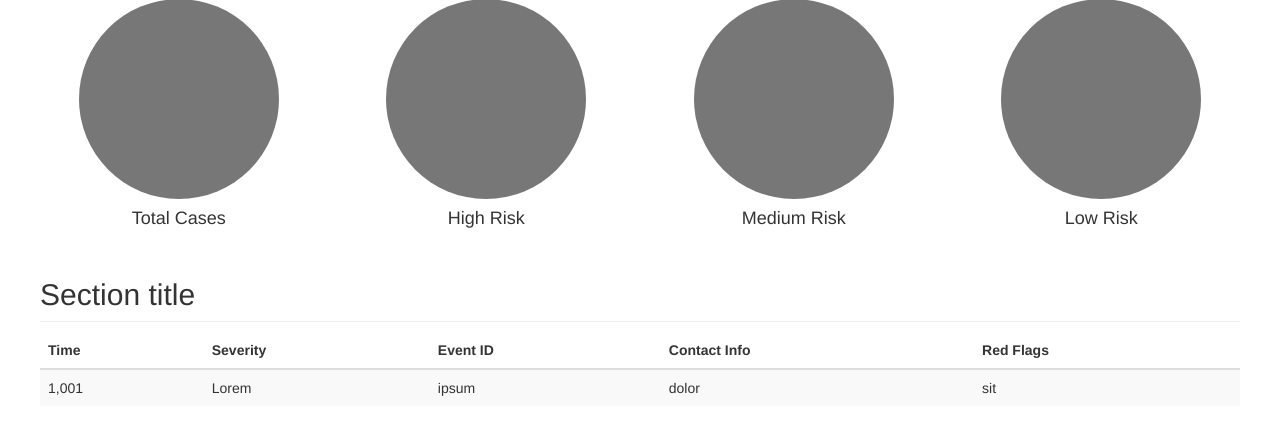
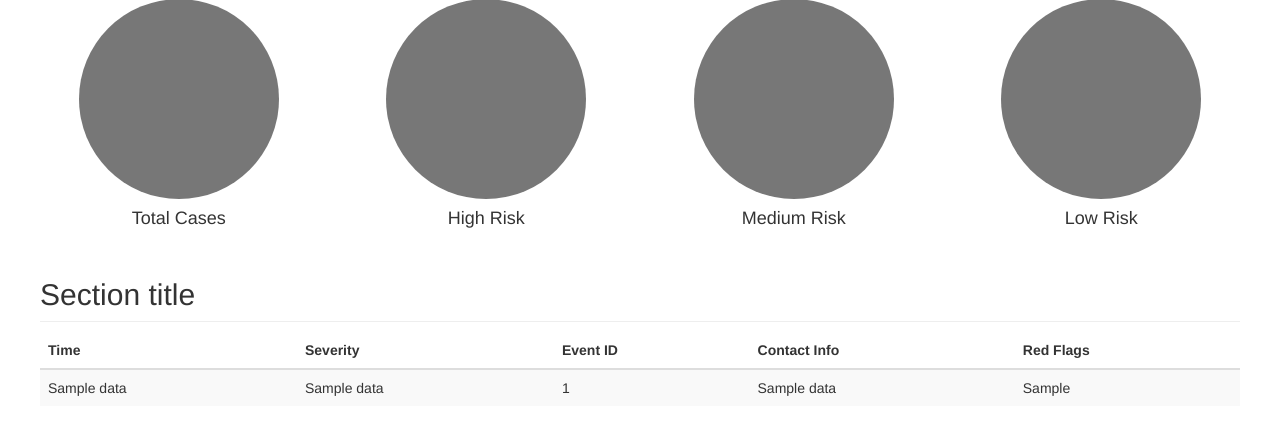
Before and after one commit to cfbxf8/flask_fraud_detection, a Flask app: template templates/Dashboard.html in a window 1280 px wide. Shown: the part 141-576 px from the top of the page. Run offline with Flask 2, Linux system fonts and the light colour scheme; the template is opened without the code that fills it: most values are stand-ins (such as "Sample title", 1, 10 or a date in 2020); parts of the project's set-up code (start-up, migrations or seed data) failed here and were passed over.

Commit message:
pep8 and added jinja for loop to webpage template

```diff
--- a/app.py
+++ b/app.py
@@ -24,7 +24,8 @@
 
 @app.route('/hello')
 def index():
-	return "Hello, World!"
+    return "Hello, World!"
+
 
 @app.route('/score', methods=['POST'])
 def score():
@@ -47,6 +48,7 @@
         output = line1
     return output, 200, {'Content-Type': 'text/css; charset=utf-8'}
 
+
 @app.route('/dashboard')
 def dashboard():
     return render_template('Dashboard.html')
--- a/templates/Dashboard.html
+++ b/templates/Dashboard.html
@@ -71,13 +71,15 @@
               </thead>
 
               <tbody>
-                <tr>
-                  <td>1,001</td>
-                  <td>Lorem</td>
-                  <td>ipsum</td>
-                  <td>dolor</td>
-                  <td>sit</td>
-                </tr>
+                {% for t, s, eid, ci, rfs in data %}
+                  <tr>
+                    <td>{{ t }}</td>
+                    <td>{{ s }}</td>
+                    <td>{{ eid }}</td>
+                    <td>{{ ci }}</td>
+                    <td>{{ rf }}</td>
+                  </tr>
+                {% endfor %}
               </tbody>
 
             </table>
```
Also changed, not shown: 7 other files.
